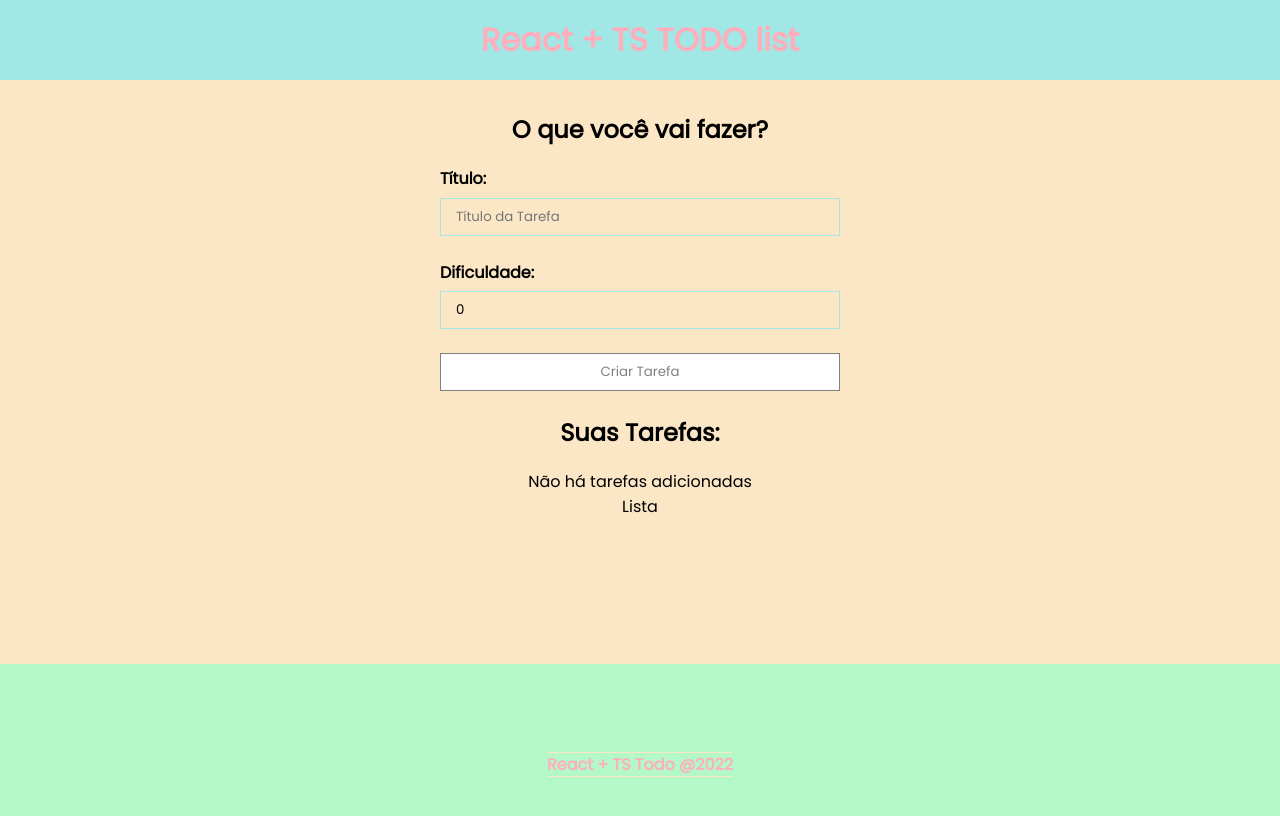
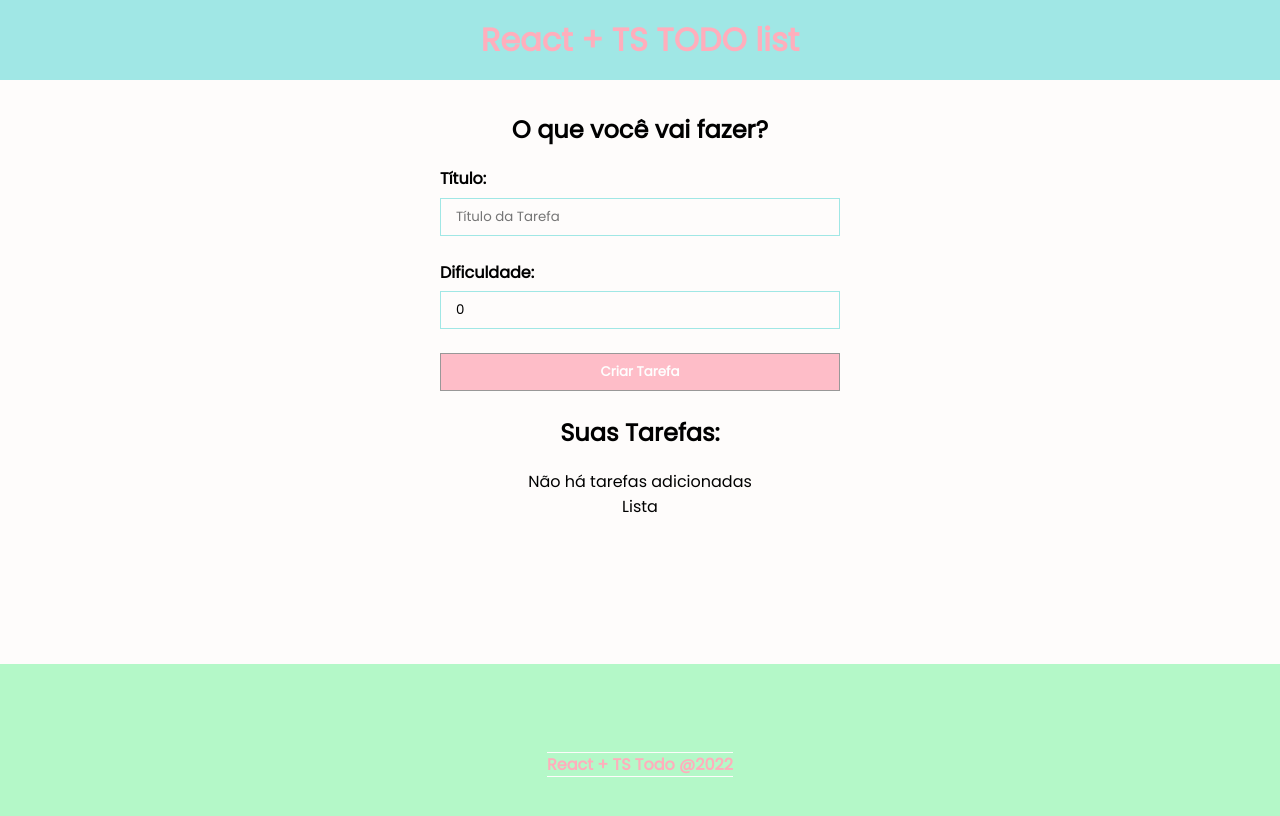
Before and after one commit to NataliaSRiber/Udemy-courses, a React (Create React App) app in the folder 12-todo_react/: page / in a window 1280 px wide. In both pictures the pointer is over the input "Criar Tarefa". Shown: the top 816 px of the page. Built offline with nearby package versions, Linux system fonts and the light colour scheme.

Commit message:
style: remove unnecessary lines

```diff
--- a/12-todo_react/src/components/TaskForm/TaskForm.module.css
+++ b/12-todo_react/src/components/TaskForm/TaskForm.module.css
@@ -22,8 +22,10 @@
 }
 
 .form input[type='submit']:hover {
-  background-color: white;
   border-color: gray;
+  color: white;
+  font-weight: bolder;
+  opacity: 0.8;
 }
 
 .input_container {
--- a/12-todo_react/src/index.css
+++ b/12-todo_react/src/index.css
@@ -1,7 +1,7 @@
 @import url('https://fonts.googleapis.com/css2?family=Poppins&display=swap');
 
 * {
-  background-color: #FBE7C6;
+  background-color: #fefcfb;
   font-family: 'Poppins', sans-serif;
   margin: 0;
   padding: 0;
```
